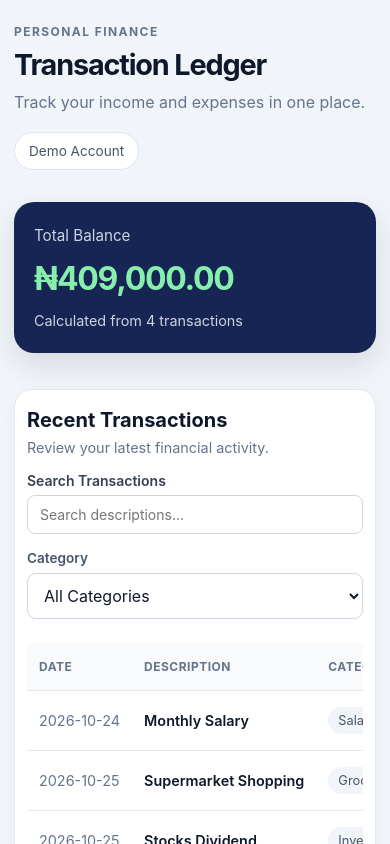
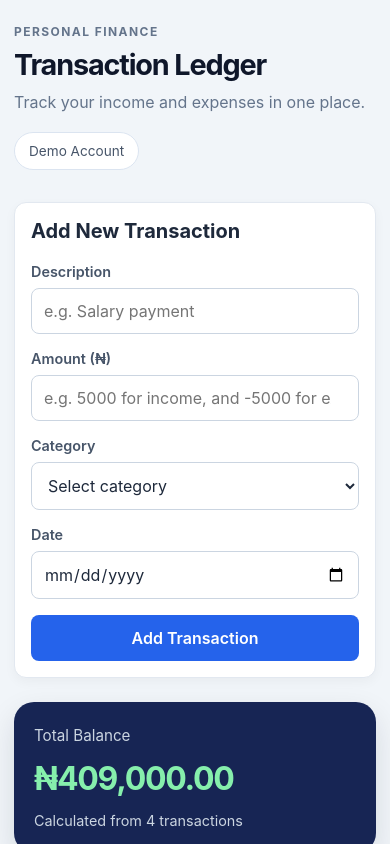
Before and after one commit to Gbemmydrazortech/transaction-ledger, a React (Vite) app: page / in a window 390 px wide. Shown: the top 844 px of the page. Built offline with nearby package versions, Linux system fonts and the light colour scheme.

Commit message:
Add transaction persistence with localStorage

```diff
--- a/src/App.css
+++ b/src/App.css
@@ -136,9 +136,8 @@ font: inherit;
   display: flex;
   flex-direction: column;
   gap: 6px;
-  flex: 1;
-  min-width: 180px;
-  width: 100%;
+  flex: 1 1 220px;
+  min-width: 0px;
 }
 
 .search-control label {
@@ -258,6 +257,81 @@ font-size: 0.8rem;
 margin: 0;
 }
 
+
+.transaction-form-section {
+  background: #ffffff;
+  padding: 24px;
+  margin: 24px 0;
+  border-radius: 12px;
+  border: 1px solid #e2e8f0;
+  box-shadow: 0 4px 12px rgba(0, 0, 0, 0.04);
+}
+
+.transaction-form-section h2 {
+  margin-top: 0;
+  margin-bottom: 20px;
+  color: #1e293b;
+  font-size: 1.25rem;
+}
+
+.transaction-form-section form {
+  display: grid;
+  grid-template-columns: repeat(2, minmax(0, 1fr));
+  gap: 20px;
+}
+
+.form-group {
+  display: flex;
+  flex-direction: column;
+  gap: 8px;
+}
+
+.form-group label {
+  color: #475569;
+  font-size: 0.9rem;
+  font-weight: 600;
+}
+
+.form-group input,
+.form-group select {
+  width: 100%;
+  box-sizing: border-box;
+  padding: 12px;
+  border: 1px solid #cbd5e1;
+  border-radius: 8px;
+  background: #ffffff;
+  color: #1e293b;
+  font: inherit;
+}
+
+.form-group input:focus,
+.form-group select:focus {
+  outline: 2px solid #93c5fd;
+  border-color: #2563eb;
+}
+
+.transaction-form-section button {
+  grid-column: 1 / -1;
+  padding: 13px 18px;
+  border: none;
+  border-radius: 8px;
+  background: #2563eb;
+  color: #ffffff;
+  font-size: 1rem;
+  font-weight: 600;
+  cursor: pointer;
+  transition: background 0.2s ease;
+}
+
+.transaction-form-section button:hover {
+  background: #1d4ed8;
+}
+
+.transaction-form-section button:focus-visible {
+  outline: 3px solid #93c5fd;
+  outline-offset: 3px;
+}
+
 @media (max-width: 600px) {
 .dashboard {
 padding: 24px 14px;
@@ -288,4 +362,13 @@ width: 100%;
 .dashboard-footer {
 flex-direction: column;
 }
+
+.transaction-form-section {
+    padding: 16px;
+  }
+
+  .transaction-form-section form {
+    grid-template-columns: 1fr;
+    gap: 16px;
+  }
 }
--- a/src/App.tsx
+++ b/src/App.tsx
@@ -1,4 +1,4 @@
-import { useState } from 'react';
+import { useState, useEffect, type FormEvent } from 'react';
 import './App.css';
 
 interface Transaction {
@@ -46,12 +46,67 @@ useState<string>('All');
 
 const [searchText, setSearchText] = useState<string>('');
 
+const [description, setDescription] = useState('');
+const [amount, setAmount] = useState('');
+const [category, setCategory] = useState('');
+const [date, setDate] = useState('');
+
+function handleAddTransaction(event: FormEvent<HTMLFormElement>) {
+  event.preventDefault();
+
+
+if (
+  !description.trim() ||
+  !amount.trim() ||
+  !category ||
+  !date ||
+  !Number.isFinite(Number(amount)) ||
+  Number(amount) === 0
+) {
+  return;
+}
+
+  const newTransaction: Transaction = {
+    id: crypto.randomUUID
+   ? crypto.randomUUID()
+   : String(Date.now()),
+    description: description.trim(),
+    amount: Number(amount),
+    category,
+    date,
+  };
+
+  setTransactions((previousTransactions) => [
+    newTransaction,
+    ...previousTransactions,
+  ]);
+
+  setDescription('');
+  setAmount('');
+  setCategory('');
+  setDate('');
+}
+
+  const [transactions, setTransactions] = useState<Transaction[]>(() => {
+const savedTransactions = localStorage.getItem('transactions');
+
+if (savedTransactions) {
+return JSON.parse(savedTransactions) as Transaction[];
+}
+
+return MOCK_TRANSACTIONS;
+});
+
+  useEffect(() => {
+localStorage.setItem('transactions', JSON.stringify(transactions));
+}, [transactions]);
+
 const categories = [
 'All',
-...new Set(MOCK_TRANSACTIONS.map((transaction) => transaction.category)),
+...new Set(transactions.map((transaction) => transaction.category)),
 ];
 
-const filteredTransactions = MOCK_TRANSACTIONS.filter(
+const filteredTransactions = transactions.filter(
   (transaction) => {
     const matchesCategory =
       selectedCategory === 'All' ||
@@ -66,7 +121,7 @@ const filteredTransactions = MOCK_TRANSACTIONS.filter(
   },
 );
 
-const totalBalance = filteredTransactions.reduce(
+const totalBalance = transactions.reduce(
 (sum, transaction) => sum + transaction.amount,
 0,
 );
@@ -94,23 +149,78 @@ Track your income and expenses in one place.
     </div>
   </header>
 
+<section className="transaction-form-section">
+  <h2>Add New Transaction</h2>
+
+  <form onSubmit={handleAddTransaction}>
+    <div className="form-group">
+      <label htmlFor="description">Description</label>
+      <input
+        id="description"
+        type="text"
+        placeholder="e.g. Salary payment"
+        value={description}
+        onChange={(event) => setDescription(event.target.value)}
+      />
+    </div>
+
+    <div className="form-group">
+      <label htmlFor="amount">Amount (₦)</label>
+      <input
+        id="amount"
+        type="number"
+        step="0.01"
+        placeholder="e.g. 5000 for income, and -5000 for expenses"
+        value={amount}
+        onChange={(event) => setAmount(event.target.value)}
+      />
+    </div>
+
+    <div className="form-group">
+      <label htmlFor="category">Category</label>
+      <select
+        id="category"
+        value={category}
+        onChange={(event) => setCategory(event.target.value)}
+      >
+        <option value="">Select category</option>
+       <option value="Salary">Salary</option>
+       <option value="Groceries">Groceries</option>
+       <option value="Investment">Investment</option>
+      <option value="Transport">Transport</option>
+      <option value="Bills">Bills</option>
+      </select>
+    </div>
+
+    <div className="form-group">
+      <label htmlFor="date">Date</label>
+      <input
+        id="date"
+        type="date"
+        value={date}
+        onChange={(event) => setDate(event.target.value)}
+      />
+    </div>
+
+    <button type="submit">Add Transaction</button>
+  </form>
+</section>
+
   <section className="balance-card" aria-live="polite">
     <p className="balance-label">
-      {selectedCategory === 'All'
-        ? 'Total Balance'
-        : `${selectedCategory} Balance`}
+      Total Balance
     </p>
 
     <h2 className={totalBalance < 0 ? 'negative' : 'positive'}>
       {formatCurrency(totalBalance)}
     </h2>
 
-    <p className="balance-note">
-      Calculated from {filteredTransactions.length}{' '}
-      {filteredTransactions.length === 1
-        ? 'transaction'
-        : 'transactions'}
-    </p>
+   <p className="balance-note">
+   Calculated from {transactions.length}{' '}
+   {transactions.length === 1
+    ? 'transaction'
+    : 'transactions'}
+   </p>
   </section>
 
   <section className="transactions-section">
@@ -207,7 +317,7 @@ Track your income and expenses in one place.
 
     <p className="table-footer">
       Showing {filteredTransactions.length} of{' '}
-      {MOCK_TRANSACTIONS.length} transactions
+      {transactions.length} transactions
     </p>
   </section>
 
```
Also changed, not shown: 1 other file (tests, documents, lock files or other folders).
